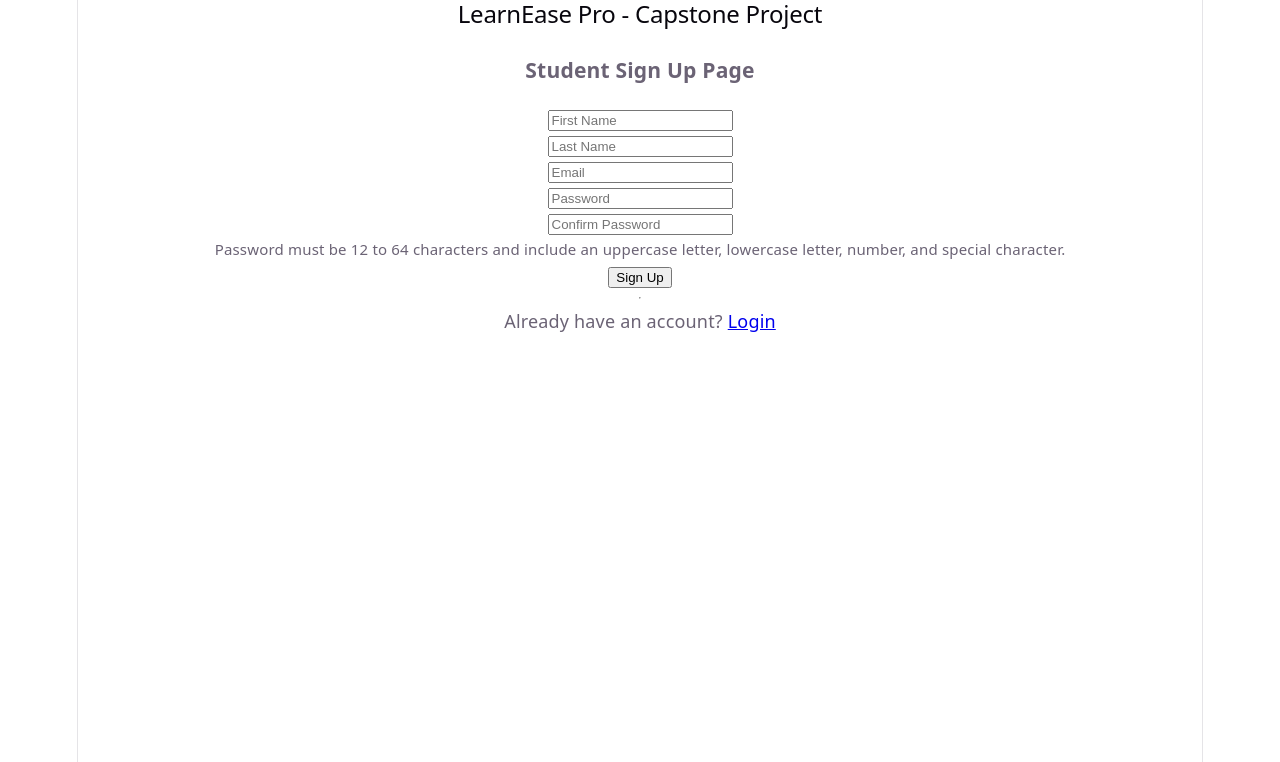
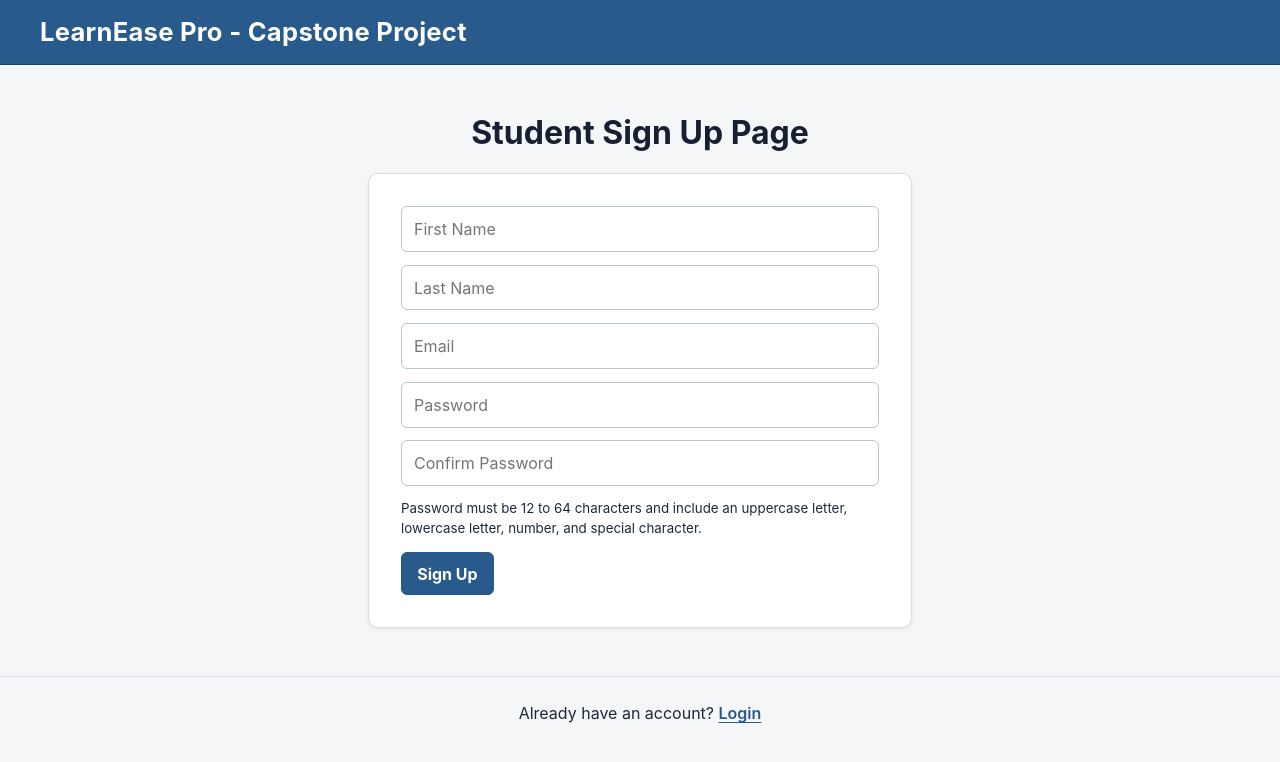
Before and after one commit to kyyhud/eLearning_Capstone, a React (Vite) app in the folder client/: page /signup in a window 1280 px wide. Shown: the top 762 px of the page. Built offline with nearby package versions, Linux system fonts and the light colour scheme; no server answers.

Commit message:
style: establish shared application styling

```diff
--- a/client/src/App.css
+++ b/client/src/App.css
@@ -1,184 +1,326 @@
-.counter {
-  font-size: 16px;
-  padding: 5px 10px;
-  border-radius: 5px;
-  color: var(--accent);
-  background: var(--accent-bg);
-  border: 2px solid transparent;
-  transition: border-color 0.3s;
-  margin-bottom: 24px;
+#root {
+  min-height: 100vh;
+}
 
-  &:hover {
-    border-color: var(--accent-border);
+.app-header {
+  margin: 0;
+  padding: 1rem clamp(1rem, 4vw, 2.5rem);
+  border-bottom: 1px solid #1b4268;
+  background: var(--color-primary);
+  color: #ffffff;
+  letter-spacing: 0.01em;
+}
+
+.app-nav {
+  display: flex;
+  flex-wrap: wrap;
+  gap: 0.35rem;
+  padding: 0.65rem clamp(1rem, 4vw, 2.5rem);
+  border-bottom: 1px solid var(--color-border);
+  background: var(--color-surface);
+  box-shadow: var(--shadow-small);
+}
+
+.app-nav a {
+  padding: 0.45rem 0.7rem;
+  border-radius: var(--border-radius);
+  color: var(--color-text);
+  font-size: 0.93rem;
+  text-decoration: none;
+}
+
+.app-nav a:hover {
+  background: var(--color-primary-light);
+  color: var(--color-primary-dark);
+}
+
+.app-nav a:last-child {
+  margin-left: auto;
+  color: var(--color-error);
+}
+
+.app-nav a:last-child:hover {
+  background: var(--color-error-background);
+  color: var(--color-error);
+}
+
+.page-container,
+#root > form,
+#root > h3,
+#root > h4,
+#root > p,
+#root > span {
+  width: min(calc(100% - 2rem), var(--content-width));
+  margin-right: auto;
+  margin-left: auto;
+}
+
+.page-container {
+  margin-top: 2rem;
+  margin-bottom: 3rem;
+  padding: clamp(1.25rem, 3vw, 2rem);
+  overflow-x: auto;
+  border: 1px solid var(--color-border);
+  border-radius: 10px;
+  background: var(--color-surface);
+  box-shadow: var(--shadow-small);
+}
+
+#root > h3 {
+  margin-top: 3rem;
+  text-align: center;
+}
+
+#root > h4,
+#root > p,
+#root > span {
+  display: block;
+  text-align: center;
+}
+
+#root > form {
+  max-width: 34rem;
+  margin-top: 1.25rem;
+  margin-bottom: 3rem;
+  padding: clamp(1.25rem, 4vw, 2rem);
+  border: 1px solid var(--color-border);
+  border-radius: 10px;
+  background: var(--color-surface);
+  box-shadow: var(--shadow-small);
+}
+
+.page-container > h3:first-child {
+  padding-bottom: 0.8rem;
+  border-bottom: 1px solid var(--color-border);
+}
+
+section {
+  margin-top: 1.5rem;
+}
+
+.page-container > section,
+.page-container > div > section {
+  padding: 1.25rem;
+  border: 1px solid var(--color-border);
+  border-radius: var(--border-radius);
+  background: var(--color-surface-muted);
+}
+
+form {
+  display: grid;
+  gap: 0.8rem;
+}
+
+form br {
+  display: none;
+}
+
+form > div,
+form section > div {
+  display: grid;
+  gap: 0.35rem;
+}
+
+label {
+  color: var(--color-heading);
+  font-size: 0.92rem;
+  font-weight: 650;
+}
+
+input,
+select,
+textarea {
+  width: 100%;
+  min-height: 2.65rem;
+  padding: 0.62rem 0.75rem;
+  border: 1px solid #b9c5d3;
+  border-radius: var(--border-radius);
+  background: var(--color-surface);
+  color: var(--color-text);
+}
+
+textarea {
+  min-height: 6rem;
+  resize: vertical;
+}
+
+input:hover,
+select:hover,
+textarea:hover {
+  border-color: #8999ac;
+}
+
+input:focus,
+select:focus,
+textarea:focus {
+  border-color: var(--color-primary);
+  box-shadow: 0 0 0 3px rgba(40, 90, 140, 0.14);
+  outline: none;
+}
+
+input[type="checkbox"],
+input[type="radio"] {
+  width: 1rem;
+  min-height: auto;
+  margin: 0 0.4rem 0 0;
+  accent-color: var(--color-primary);
+}
+
+input:disabled,
+select:disabled,
+textarea:disabled {
+  border-color: var(--color-border);
+  background: #edf1f5;
+  color: #667085;
+  cursor: not-allowed;
+  opacity: 1;
+}
+
+button {
+  width: fit-content;
+  min-height: 2.5rem;
+  padding: 0.55rem 0.95rem;
+  border: 1px solid var(--color-primary);
+  border-radius: var(--border-radius);
+  background: var(--color-primary);
+  color: #ffffff;
+  font-weight: 650;
+  cursor: pointer;
+}
+
+button:hover:not(:disabled) {
+  border-color: var(--color-primary-dark);
+  background: var(--color-primary-dark);
+}
+
+button:active:not(:disabled) {
+  transform: translateY(1px);
+}
+
+button:disabled {
+  border-color: #aeb8c5;
+  background: #cbd3dc;
+  color: #5f6874;
+  cursor: not-allowed;
+}
+
+table {
+  width: 100%;
+  margin: 1rem 0;
+  border: 1px solid var(--color-border);
+  border-collapse: collapse;
+  background: var(--color-surface);
+  font-size: 0.92rem;
+  text-align: left;
+}
+
+th,
+td {
+  padding: 0.72rem 0.8rem;
+  border: 1px solid var(--color-border);
+  vertical-align: middle;
+}
+
+thead th {
+  background: #e7edf4;
+  color: var(--color-heading);
+  font-weight: 700;
+  white-space: nowrap;
+}
+
+tbody tr:nth-child(even) {
+  background: var(--color-surface-muted);
+}
+
+tbody tr:hover {
+  background: #edf4fa;
+}
+
+td button {
+  min-height: 2.15rem;
+  margin: 0.12rem;
+  padding: 0.35rem 0.65rem;
+  font-size: 0.86rem;
+}
+
+.success-message,
+.error-message,
+.status-message {
+  padding: 0.75rem 0.9rem;
+  border: 1px solid;
+  border-radius: var(--border-radius);
+  font-weight: 600;
+}
+
+.success-message {
+  border-color: #9dceb1;
+  background: var(--color-success-background);
+  color: var(--color-success);
+}
+
+.error-message {
+  border-color: #e2aaaa;
+  background: var(--color-error-background);
+  color: var(--color-error);
+}
+
+.status-message {
+  border-color: #b8cde1;
+  background: var(--color-primary-light);
+  color: var(--color-primary-dark);
+}
+
+.confirmation-dialog {
+  max-width: 34rem;
+  margin: 1rem auto;
+  padding: 1.25rem;
+  border: 1px solid #e2aaaa;
+  border-radius: var(--border-radius);
+  background: var(--color-error-background);
+}
+
+.confirmation-dialog h4 {
+  color: var(--color-error);
+}
+
+@media (max-width: 700px) {
+  .app-header {
+    text-align: center;
   }
-  &:focus-visible {
-    outline: 2px solid var(--accent);
-    outline-offset: 2px;
+
+  .app-nav {
+    justify-content: center;
+  }
+
+  .app-nav a:last-child {
+    margin-left: 0;
+  }
+
+  .page-container {
+    width: calc(100% - 1rem);
+    margin-top: 1rem;
+    padding: 1rem;
+    border-radius: var(--border-radius);
+  }
+
+  #root > form,
+  #root > h3,
+  #root > h4,
+  #root > p,
+  #root > span {
+    width: calc(100% - 1rem);
+  }
+
+  table {
+    font-size: 0.86rem;
+  }
+
+  th,
+  td {
+    padding: 0.6rem;
+  }
+
+  button {
+    max-width: 100%;
   }
 }
-
-.hero {
-  position: relative;
-
-  .base,
-  .framework,
-  .vite {
-    inset-inline: 0;
-    margin: 0 auto;
-  }
-
-  .base {
-    width: 170px;
-    position: relative;
-    z-index: 0;
-  }
-
-  .framework,
-  .vite {
-    position: absolute;
-  }
-
-  .framework {
-    z-index: 1;
-    top: 34px;
-    height: 28px;
-    transform: perspective(2000px) rotateZ(300deg) rotateX(44deg) rotateY(39deg)
-      scale(1.4);
-  }
-
-  .vite {
-    z-index: 0;
-    top: 107px;
-    height: 26px;
-    width: auto;
-    transform: perspective(2000px) rotateZ(300deg) rotateX(40deg) rotateY(39deg)
-      scale(0.8);
-  }
-}
-
-#center {
-  display: flex;
-  flex-direction: column;
-  gap: 25px;
-  place-content: center;
-  place-items: center;
-  flex-grow: 1;
-
-  @media (max-width: 1024px) {
-    padding: 32px 20px 24px;
-    gap: 18px;
-  }
-}
-
-#next-steps {
-  display: flex;
-  border-top: 1px solid var(--border);
-  text-align: left;
-
-  & > div {
-    flex: 1 1 0;
-    padding: 32px;
-    @media (max-width: 1024px) {
-      padding: 24px 20px;
-    }
-  }
-
-  .icon {
-    margin-bottom: 16px;
-    width: 22px;
-    height: 22px;
-  }
-
-  @media (max-width: 1024px) {
-    flex-direction: column;
-    text-align: center;
-  }
-}
-
-#docs {
-  border-right: 1px solid var(--border);
-
-  @media (max-width: 1024px) {
-    border-right: none;
-    border-bottom: 1px solid var(--border);
-  }
-}
-
-#next-steps ul {
-  list-style: none;
-  padding: 0;
-  display: flex;
-  gap: 8px;
-  margin: 32px 0 0;
-
-  .logo {
-    height: 18px;
-  }
-
-  a {
-    color: var(--text-h);
-    font-size: 16px;
-    border-radius: 6px;
-    background: var(--social-bg);
-    display: flex;
-    padding: 6px 12px;
-    align-items: center;
-    gap: 8px;
-    text-decoration: none;
-    transition: box-shadow 0.3s;
-
-    &:hover {
-      box-shadow: var(--shadow);
-    }
-    .button-icon {
-      height: 18px;
-      width: 18px;
-    }
-  }
-
-  @media (max-width: 1024px) {
-    margin-top: 20px;
-    flex-wrap: wrap;
-    justify-content: center;
-
-    li {
-      flex: 1 1 calc(50% - 8px);
-    }
-
-    a {
-      width: 100%;
-      justify-content: center;
-      box-sizing: border-box;
-    }
-  }
-}
-
-#spacer {
-  height: 88px;
-  border-top: 1px solid var(--border);
-  @media (max-width: 1024px) {
-    height: 48px;
-  }
-}
-
-.ticks {
-  position: relative;
-  width: 100%;
-
-  &::before,
-  &::after {
-    content: '';
-    position: absolute;
-    top: -4.5px;
-    border: 5px solid transparent;
-  }
-
-  &::before {
-    left: 0;
-    border-left-color: var(--border);
-  }
-  &::after {
-    right: 0;
-    border-right-color: var(--border);
-  }
-}
--- a/client/src/App.jsx
+++ b/client/src/App.jsx
@@ -37,7 +37,7 @@ import "./App.css";
 function App() {
   return (
     <>
-      <h2>LearnEase Pro - Capstone Project</h2>
+      <h2 className="app-header">LearnEase Pro - Capstone Project</h2>
       <Routes>
         <Route path="/" element={<Navigate to="/login" replace />} />
         <Route path="/login" element={<Login />} />
--- a/client/src/components/AuthenticatedLayout.jsx
+++ b/client/src/components/AuthenticatedLayout.jsx
@@ -55,7 +55,7 @@ function AuthenticatedLayout({ allowedRoles }) {
   return (
     <>
       <Navbar />
-      <main>
+      <main className="page-container">
         <Outlet />
       </main>
     </>
--- a/client/src/index.css
+++ b/client/src/index.css
@@ -1,111 +1,132 @@
 :root {
-  --text: #6b6375;
-  --text-h: #08060d;
-  --bg: #fff;
-  --border: #e5e4e7;
-  --code-bg: #f4f3ec;
-  --accent: #aa3bff;
-  --accent-bg: rgba(170, 59, 255, 0.1);
-  --accent-border: rgba(170, 59, 255, 0.5);
-  --social-bg: rgba(244, 243, 236, 0.5);
-  --shadow:
-    rgba(0, 0, 0, 0.1) 0 10px 15px -3px, rgba(0, 0, 0, 0.05) 0 4px 6px -2px;
+  --color-background: #f4f6f8;
+  --color-surface: #ffffff;
+  --color-surface-muted: #f8fafc;
+  --color-text: #1f2937;
+  --color-text-muted: #64748b;
+  --color-heading: #172033;
+  --color-primary: #285a8c;
+  --color-primary-dark: #1f476f;
+  --color-primary-light: #e8f0f7;
+  --color-border: #d6dee8;
+  --color-success: #17663a;
+  --color-success-background: #eaf6ef;
+  --color-error: #a52a2a;
+  --color-error-background: #fbecec;
+  --color-warning: #8a5a12;
+  --color-warning-background: #fff6df;
+  --shadow-small: 0 1px 3px rgba(23, 32, 51, 0.1);
+  --border-radius: 6px;
+  --content-width: 1200px;
 
-  --sans: system-ui, 'Segoe UI', Roboto, sans-serif;
-  --heading: system-ui, 'Segoe UI', Roboto, sans-serif;
-  --mono: ui-monospace, Consolas, monospace;
-
-  font: 18px/145% var(--sans);
-  letter-spacing: 0.18px;
-  color-scheme: light dark;
-  color: var(--text);
-  background: var(--bg);
+  font-family: Inter, ui-sans-serif, system-ui, -apple-system, BlinkMacSystemFont, "Segoe UI", sans-serif;
+  color: var(--color-text);
+  background: var(--color-background);
   font-synthesis: none;
   text-rendering: optimizeLegibility;
   -webkit-font-smoothing: antialiased;
   -moz-osx-font-smoothing: grayscale;
-
-  @media (max-width: 1024px) {
-    font-size: 16px;
-  }
 }
 
-@media (prefers-color-scheme: dark) {
-  :root {
-    --text: #9ca3af;
-    --text-h: #f3f4f6;
-    --bg: #16171d;
-    --border: #2e303a;
-    --code-bg: #1f2028;
-    --accent: #c084fc;
-    --accent-bg: rgba(192, 132, 252, 0.15);
-    --accent-border: rgba(192, 132, 252, 0.5);
-    --social-bg: rgba(47, 48, 58, 0.5);
-    --shadow:
-      rgba(0, 0, 0, 0.4) 0 10px 15px -3px, rgba(0, 0, 0, 0.25) 0 4px 6px -2px;
-  }
+*,
+*::before,
+*::after {
+  box-sizing: border-box;
+}
 
-  #social .button-icon {
-    filter: invert(1) brightness(2);
-  }
+html {
+  min-width: 320px;
+  min-height: 100%;
 }
 
 body {
+  min-width: 320px;
+  min-height: 100vh;
   margin: 0;
+  background: var(--color-background);
+  color: var(--color-text);
+  font-size: 1rem;
+  line-height: 1.5;
 }
 
-#root {
-  width: 1126px;
-  max-width: 100%;
-  margin: 0 auto;
-  text-align: center;
-  border-inline: 1px solid var(--border);
-  min-height: 100svh;
-  display: flex;
-  flex-direction: column;
-  box-sizing: border-box;
+button,
+input,
+select,
+textarea {
+  font: inherit;
+}
+
+button,
+a,
+input,
+select,
+textarea {
+  transition: border-color 150ms ease, background-color 150ms ease, color 150ms ease, box-shadow 150ms ease;
+}
+
+:focus-visible {
+  outline: 3px solid rgba(40, 90, 140, 0.3);
+  outline-offset: 2px;
+}
+
+a {
+  color: var(--color-primary);
+  font-weight: 600;
+  text-underline-offset: 0.18em;
+}
+
+a:hover {
+  color: var(--color-primary-dark);
 }
 
 h1,
-h2 {
-  font-family: var(--heading);
-  font-weight: 500;
-  color: var(--text-h);
+h2,
+h3,
+h4,
+h5,
+h6 {
+  margin-top: 0;
+  color: var(--color-heading);
+  line-height: 1.25;
 }
 
-h1 {
-  font-size: 56px;
-  letter-spacing: -1.68px;
-  margin: 32px 0;
-  @media (max-width: 1024px) {
-    font-size: 36px;
-    margin: 20px 0;
+h2 {
+  font-size: clamp(1.35rem, 2vw, 1.65rem);
+}
+
+h3 {
+  margin-bottom: 1.25rem;
+  font-size: clamp(1.45rem, 3vw, 2rem);
+}
+
+h4 {
+  margin-bottom: 0.85rem;
+  font-size: 1.15rem;
+}
+
+h5,
+h6 {
+  margin-bottom: 0.65rem;
+  font-size: 1rem;
+}
+
+p {
+  margin-top: 0;
+  margin-bottom: 1rem;
+}
+
+hr {
+  margin: 1.5rem 0;
+  border: 0;
+  border-top: 1px solid var(--color-border);
+}
+
+::selection {
+  background: var(--color-primary-light);
+}
+
+@media (max-width: 600px) {
+  body {
+    font-size: 0.95rem;
   }
 }
-h2 {
-  font-size: 24px;
-  line-height: 118%;
-  letter-spacing: -0.24px;
-  margin: 0 0 8px;
-  @media (max-width: 1024px) {
-    font-size: 20px;
-  }
-}
-p {
-  margin: 0;
-}
-
-code,
-.counter {
-  font-family: var(--mono);
-  display: inline-flex;
-  border-radius: 4px;
-  color: var(--text-h);
-}
-
-code {
-  font-size: 15px;
-  line-height: 135%;
-  padding: 4px 8px;
-  background: var(--code-bg);
-}
```
Also changed, not shown: client/src/components/Navbar.jsx (+17 -17 lines).
